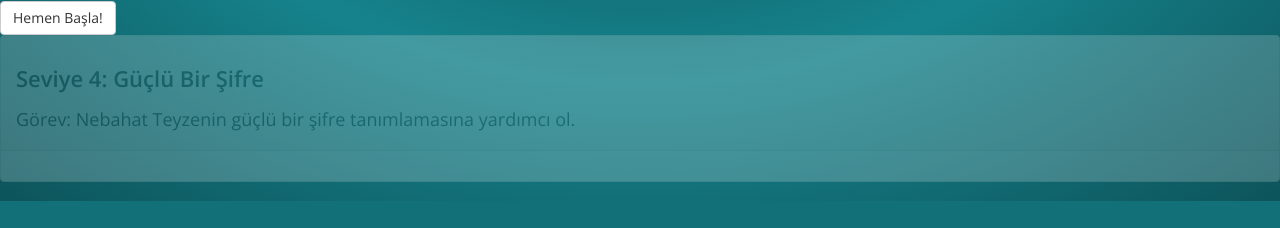
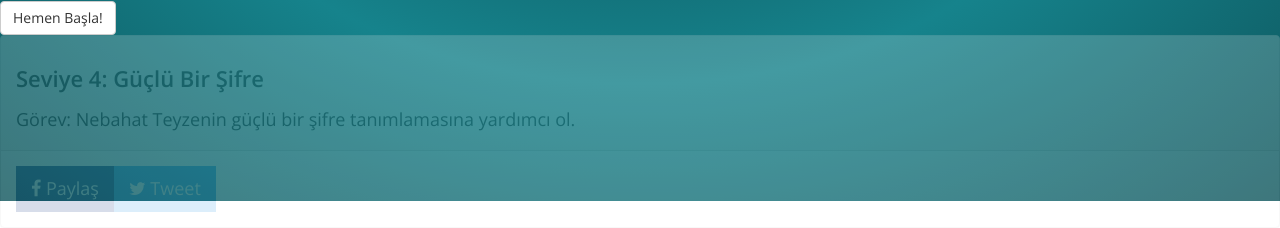
Before and after one commit to smddzcy/ESETGuvenlikOyunu, a PHP site: the page made by views/levels/level-4.html in a window 1280 px wide; the page is wider, and only the part inside the window is pictured. Shown: the part 599-827 px from the top of that part. Before the commit the page ends 800 px from the top of that part, so only its background shows below. Run offline with PHP 8.4, Linux system fonts and the light colour scheme; the template is opened without the code that fills it, so the values that code supplies are empty; some libraries are stand-ins or nearby versions.

Commit message:
Added level4 publish buttons

```diff
--- a/assets/js/wizard.js
+++ b/assets/js/wizard.js
@@ -60,8 +60,6 @@ function nextLevel(level) {
         "levelCode": $("#levelCode").val(),
         "pointsData": pointsData
     });
-    if (pointsData.level == 3) // SON LEVEL
-        return;
     var nextLevelData = processData.levelData;
     if (nextLevelData != null) {
         $("#level-container").animate({
--- a/views/levels/level-4.html
+++ b/views/levels/level-4.html
@@ -1,20 +1,28 @@
-<script>
-  window.fbAsyncInit = function() {
-    FB.init({
-      appId      : '1665895287021960',
-      xfbml      : true,
-      version    : 'v2.5'
-    });
-  };
+<style>
+.btnz {
+    display: block;
+    float: left;
+    padding: 10px 15px;
+    border:none;
+    background-color: #ececec;
+    text-decoration: none;
+    font-size: 18px;
+    color: #FFF;
+}
 
-  (function(d, s, id){
-     var js, fjs = d.getElementsByTagName(s)[0];
-     if (d.getElementById(id)) {return;}
-     js = d.createElement(s); js.id = id;
-     js.src = "//connect.facebook.net/en_US/sdk.js";
-     fjs.parentNode.insertBefore(js, fjs);
-   }(document, 'script', 'facebook-jssdk'));
-</script>
+.btnz:hover {
+    color: #efefef;
+}
+
+.facebook {
+    background-color: #3b5998;
+}
+
+.twitter {
+    background-color: #55acee;
+}
+
+</style>
 <div id="pre-level">
     <img src="../assets/images/dialog-lvlpswrd.png" alt="">
 
@@ -29,14 +37,10 @@
         </div>
         <input type="hidden" id="levelCode" value="48547757">
         <div class="panel-body">
-        <script type="text/javascript">
-            FB.ui({
-              method: 'share',
-              href: 'http://localhost/ESETGuvenlikOyunu',
-            }, function(response){
+            <a class="btnz share facebook" href="#" onclick="shareFacebook()"><i class="fa fa-facebook"></i> Paylaş</a>
 
-            });
-        </script>
+            <a class="btnz share twitter" href="https://twitter.com/intent/tweet?original_referer=http%3A%2F%2Flocalhost%2FESETGuvenlikOyunu%2Foyun%2F&ref_src=twsrc%5Etfw&text=ESET%20G%C3%BCvenlik%20Oyunu%27ndan%20tam%C4%B1%20tam%C4%B1na%203000%20puan%20kazand%C4%B1m.%20Siz%20de%20deneyin.&tw_p=tweetbutton&url=http%3A%2F%2Flocalhost%2FESETGuvenlikOyunu%2Foyun%2F%23"
+              data-text="ESET Güvenlik Oyunu'ndan tamı tamına 3000 puan kazandım. Siz de deneyin."><i class="fa fa-twitter"></i> Tweet</a>
 
         </div>
     </div>
```
Also changed, not shown: controller/Config.php (+5 -5 lines), views/layouts/header.php (+42 -0 lines).
